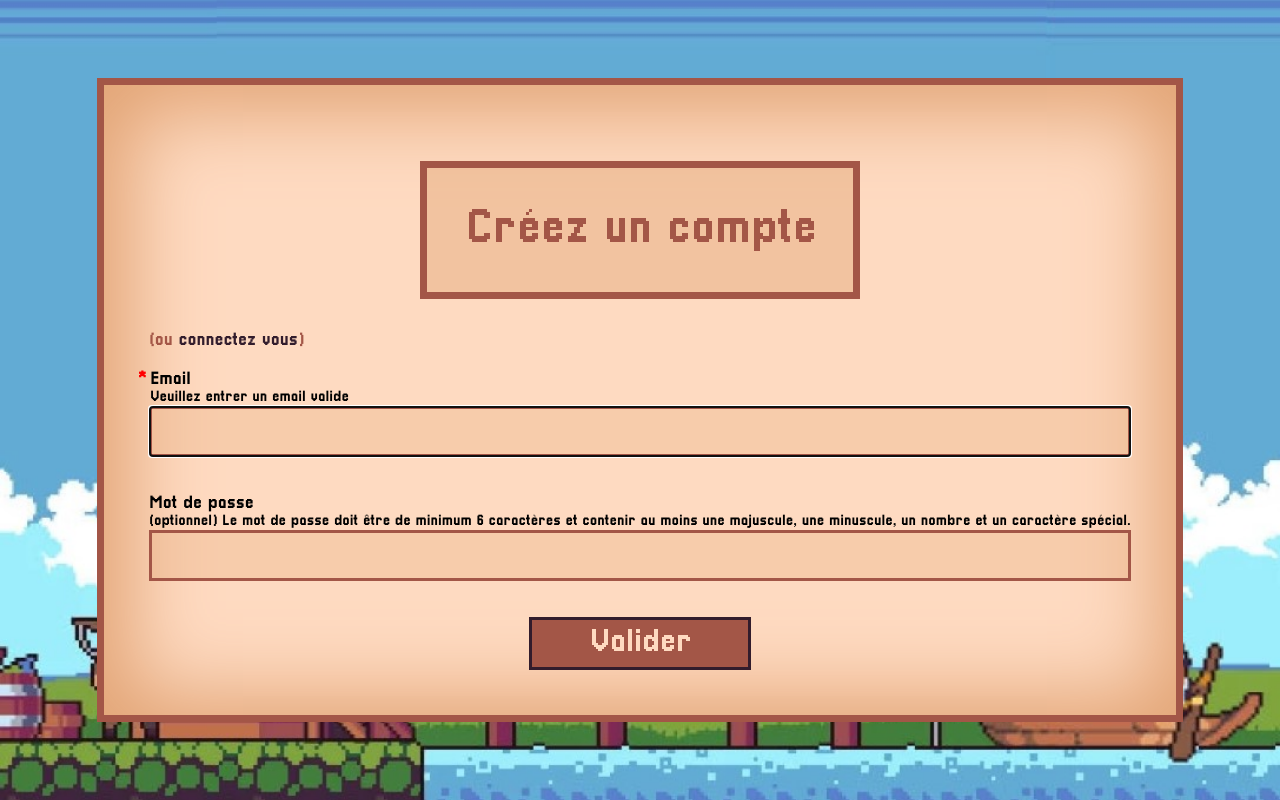
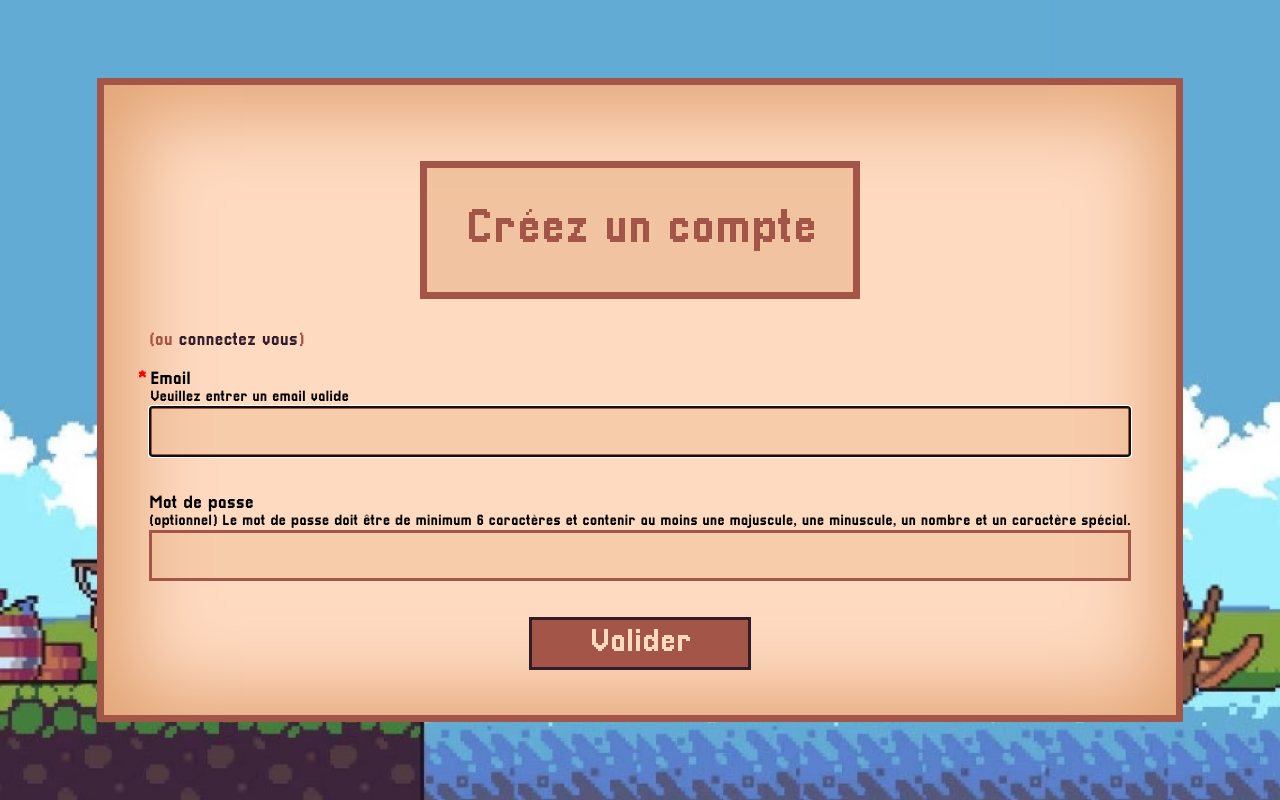
Before and after one commit to thinkerers/Ebisu, a PHP site: page / in a window 1280 px wide. Run offline with PHP 8.4, Linux system fonts and the light colour scheme; data comes from the database, SQL or seed files in the repository; some libraries are stand-ins or nearby versions.

Commit message:
fix bg position

```diff
--- a/public/css/style.css
+++ b/public/css/style.css
@@ -30,7 +30,6 @@ h2{
 
 /* style par section */
 body {
-  background-position-y: bottom;
   font-family: var(--font-family);
   margin: 0;
   min-height: 100vh;
@@ -46,7 +45,8 @@ body {
 
   background-image: url("../img/prtScLandscape.jpg");
   background-repeat: no-repeat;
-  background-position: center;
+  background-position-x: center;
+  background-position-y: bottom;
   background-size: cover;
 }
 
```
